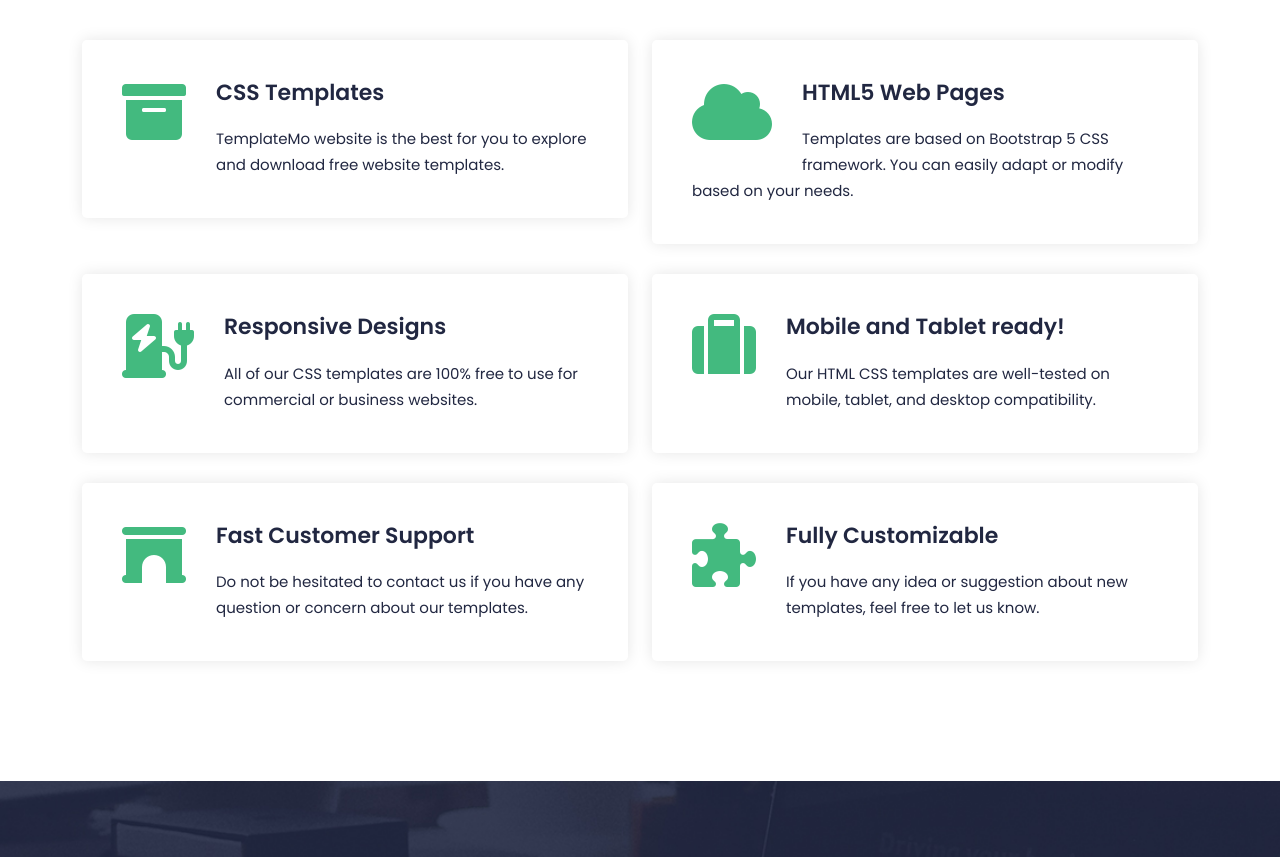
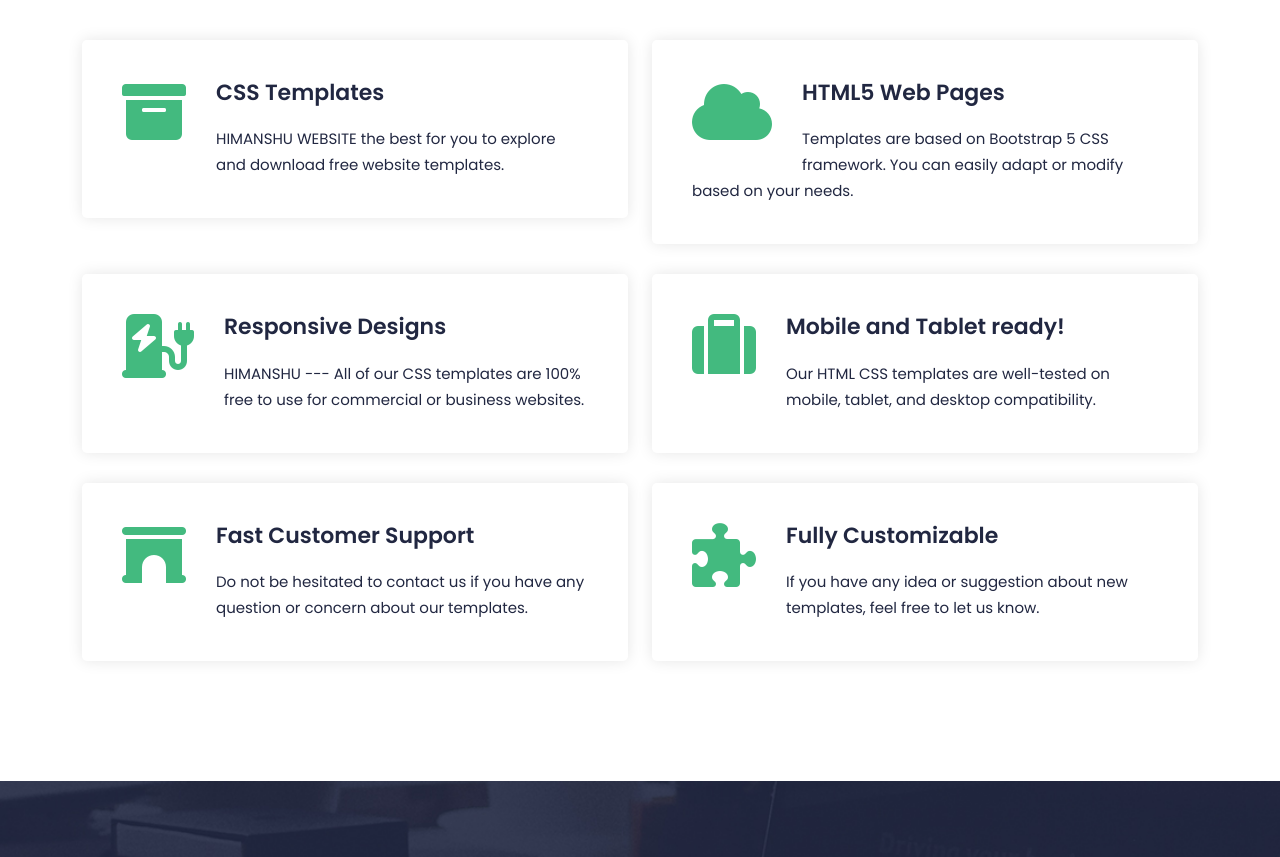
Before and after one commit to himansh2422/himansh2422.github.io, a plain HTML site: page index.html in a window 1280 px wide. Shown: the part 880-1737 px from the top of the page. Drawn offline with nearby package versions, Linux system fonts and the light colour scheme.

Commit message:
Update index.html

```diff
--- a/index.html
+++ b/index.html
@@ -157,7 +157,7 @@ https://templatemo.com/tm-574-mexant
           <div class="service-item">
             <i class="fas fa-archive"></i>
             <h4>CSS Templates</h4>
-            <p>TemplateMo website is the best for you to explore and download free website templates.</p>
+            <p>HIMANSHU WEBSITE the best for you to explore and download free website templates.</p>
           </div>
         </div>
         <div class="col-lg-6">
@@ -171,7 +171,7 @@ https://templatemo.com/tm-574-mexant
           <div class="service-item">
             <i class="fas fa-charging-station"></i>
             <h4>Responsive Designs</h4>
-            <p>All of our CSS templates are 100% free to use for commercial or business websites.</p>
+            <p>HIMANSHU --- All of our CSS templates are 100% free to use for commercial or business websites.</p>
           </div>
         </div>
         <div class="col-lg-6">
```
